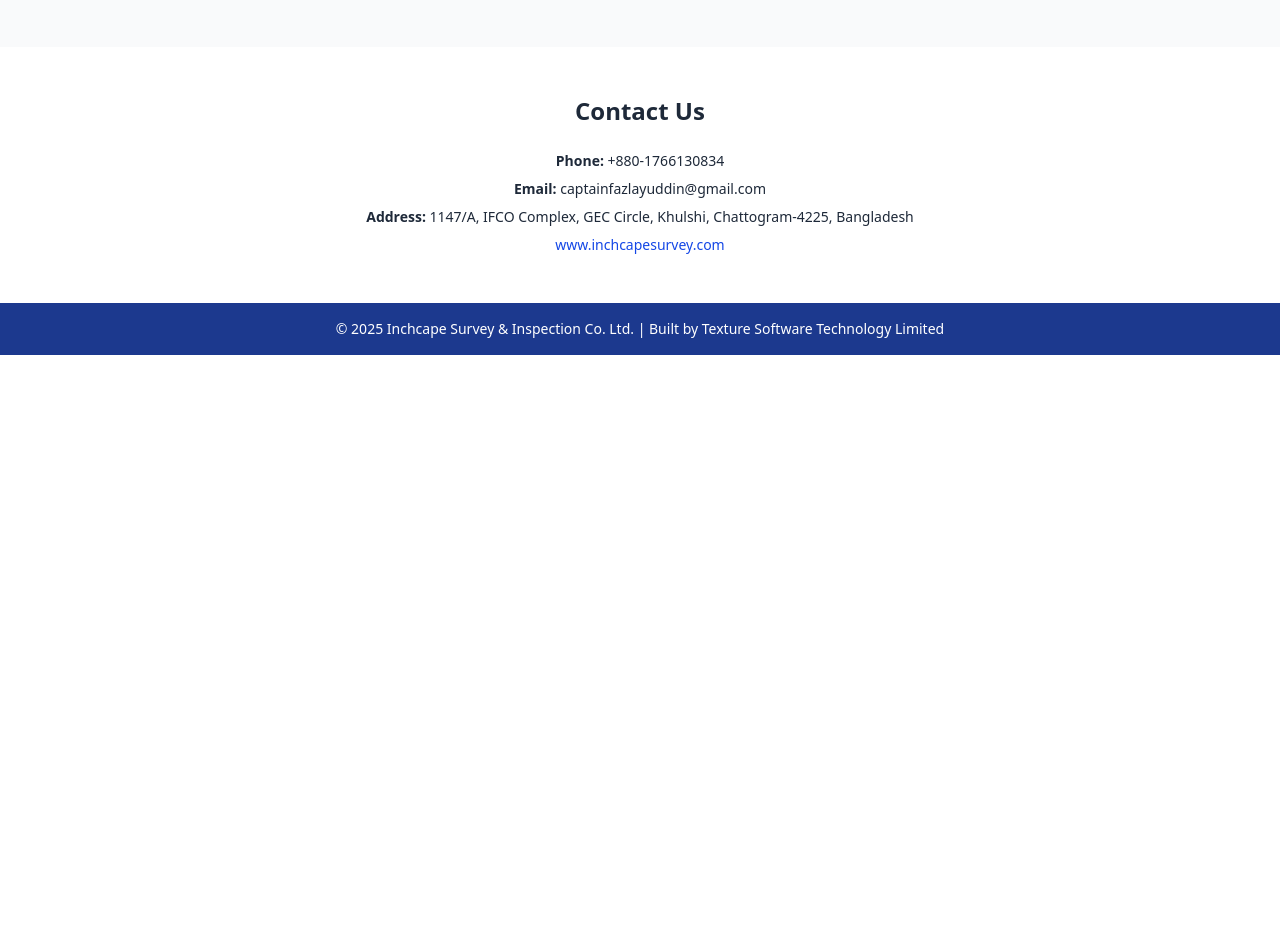
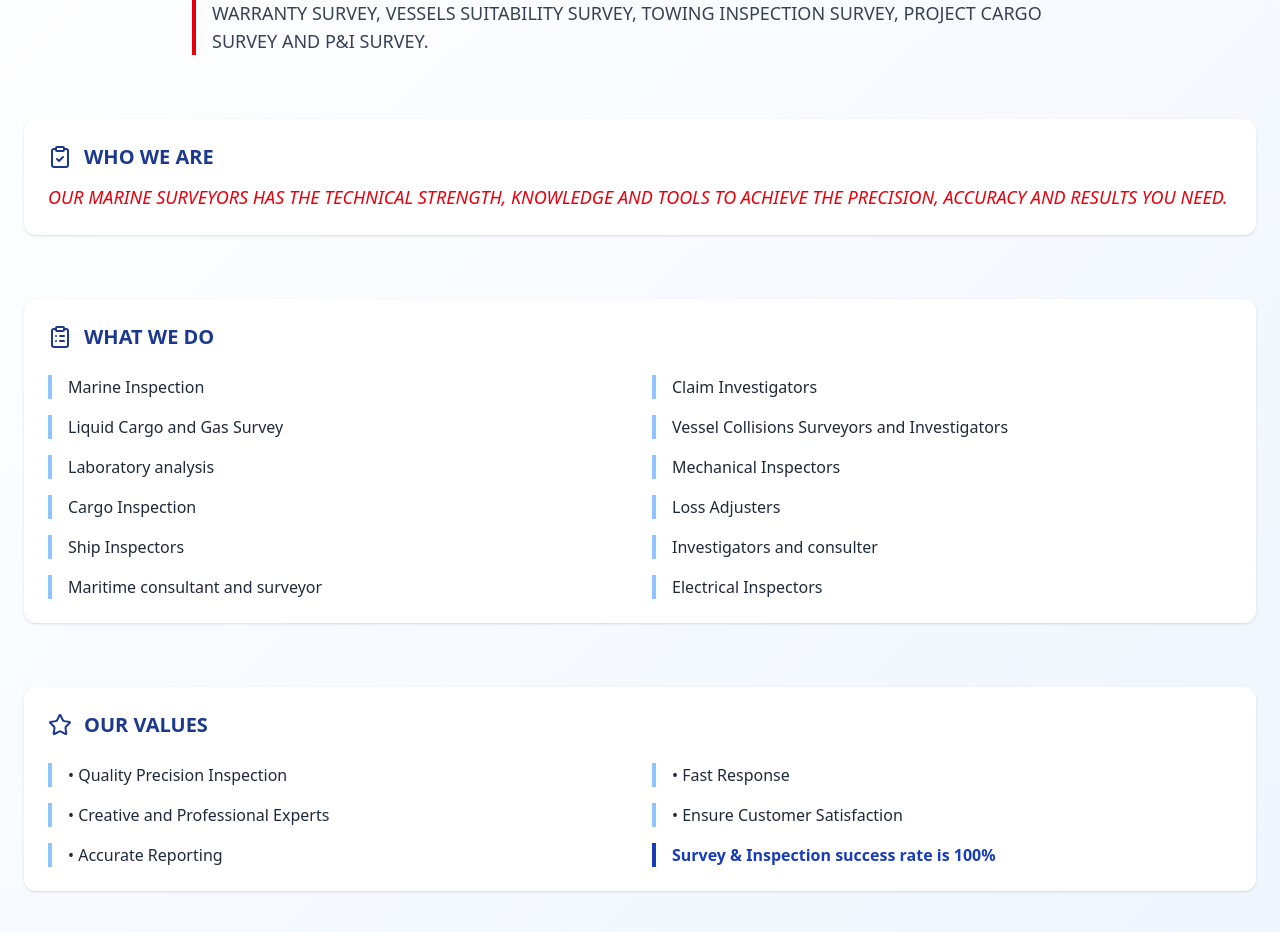
Before and after one commit to thinkGrow/inchcape-survey, a React (Vite) app: page / in a window 1280 px wide. Shown: the part 1700-2632 px from the top of the page. Before the commit the page ends 2055 px from the top, so only its background shows below. Built offline with nearby package versions, Linux system fonts and the light colour scheme.

Commit message:
updated about us section and managin director section

```diff
--- a/src/components/About.jsx
+++ b/src/components/About.jsx
@@ -1,59 +1,121 @@
 import React from "react";
-import { Mail } from 'lucide-react';
-import captainImage from '../assets/captain.jpg'; // adjust path based on setup
+import { ClipboardCheck, ClipboardList, Star } from "lucide-react";
 
 const About = () => {
   return (
     <>
-      <section id="about" className="bg-[#f4f6fb] py-16 px-6">
-        <div className="max-w-6xl mx-auto grid md:grid-cols-2 gap-12 items-center">
-          <div>
-            <h2 className="text-blue-900 text-3xl font-extrabold mb-2 text-balance">
-              Captain Md Fazlay Uddin Chowdhury
+      <section
+        className="bg-gradient-to-br from-white to-blue-50 py-20 px-6"
+        id="about"
+      >
+        <div className="max-w-7xl mx-auto space-y-16">
+          {/* Intro */}
+          <div className="text-center">
+            <h2 className="text-4xl font-extrabold text-blue-900 uppercase mb-4 tracking-tight">
+              About Us
             </h2>
-            <p className="italic mb-6">
-              Managing Director of the Inchcape Survey & Inspection Company
-              Limited
+            <p className="text-base md:text-lg text-gray-700 max-w-4xl mx-auto border-l-4 border-red-600 pl-4 text-left">
+              INCHCAPE SURVEY & INSPECTION COMPANY LIMITED HAVE PROFESSIONAL
+              EXPERT TO CONDUCT ALL MARINE SURVEY ACTIVITY LIKELY ON HIRE
+              SURVEY, CONDITION SURVEY, OFF HIRE BUNKER SURVEY, TOWING & LASHING
+              SURVEY, STUFFING SURVEY, PRE-LOADING SURVEY, BUNKER SURVEY, MARINE
+              WARRANTY SURVEY, VESSELS SUITABILITY SURVEY, TOWING INSPECTION
+              SURVEY, PROJECT CARGO SURVEY AND P&I SURVEY.
             </p>
-            <blockquote className="text-lg text-gray-700 font-medium border-l-4 border-blue-700 pl-4 mb-4">
-              “TO CREATE SUCCESS & HAPPINESS FOR CUSTOMERS & EMPLOYEES BY
-              INCREASING EFFICIENCY & PROFITABILITY FOR THE COMPANY”
-            </blockquote>
-            <p className="text-sm mb-4 text-gray-700">
-              Md Fazlay Uddin Chowdhury has over 15 years of experience as
-              Master on 22 vessels and sea experience over 30 years. He gained
-              experience on oil tankers (crude & product including VLCCs), bulk
-              carriers (handy to cape size), OBO and general cargo/container
-              vessels.
+          </div>
+
+          {/* Who We Are */}
+          <div className="bg-white shadow rounded-xl p-6">
+            <div className="flex items-center gap-3 text-blue-900 font-bold text-xl mb-3">
+              <ClipboardCheck className="w-6 h-6" />
+              WHO WE ARE
+            </div>
+            <p className="italic text-red-600 text-base md:text-lg">
+              OUR MARINE SURVEYORS HAS THE TECHNICAL STRENGTH, KNOWLEDGE AND
+              TOOLS TO ACHIEVE THE PRECISION, ACCURACY AND RESULTS YOU NEED.
             </p>
-            <p className="text-sm mb-4 text-gray-700">
-              He has worked with Ship Management Companies managing oil tankers,
-              chemical tankers, gas tankers, containers, Ro-Ro and Ro-Pax
-              vessels. As a consultant since 2010, he has handled
-              fire/explosion, collisions, grounding, unsafe port disputes,
-              building disputes, cargo damage, wreck removals etc.
-            </p>
-            <p className="text-sm text-gray-700">
-              He has also carried out numerous 'Navigational Audits',
-              'Pre-purchase Inspections', 'PNI Survey', 'Condition Surveys' and
-              'Bay Piloting'.
-            </p>
-            <div className="flex items-center gap-2 text-blue-800 mt-4">
-              <Mail className="w-5 h-5" />
-              <a
-                href="mailto:captainfazlayuddin@gmail.com"
-                className="hover:underline"
-              >
-                captainfazlayuddin@gmail.com
-              </a>
+          </div>
+
+          {/* What We Do */}
+          <div className="bg-white shadow rounded-xl p-6">
+            <div className="flex items-center gap-3 text-blue-900 font-bold text-xl mb-6">
+              <ClipboardList className="w-6 h-6" />
+              WHAT WE DO
+            </div>
+            <div className="grid grid-cols-1 md:grid-cols-2 gap-6 text-base text-gray-800">
+              <ul className="space-y-4">
+                <li className="pl-4 border-l-4 border-blue-300">
+                  Marine Inspection
+                </li>
+                <li className="pl-4 border-l-4 border-blue-300">
+                  Liquid Cargo and Gas Survey
+                </li>
+                <li className="pl-4 border-l-4 border-blue-300">
+                  Laboratory analysis
+                </li>
+                <li className="pl-4 border-l-4 border-blue-300">
+                  Cargo Inspection
+                </li>
+                <li className="pl-4 border-l-4 border-blue-300">
+                  Ship Inspectors
+                </li>
+                <li className="pl-4 border-l-4 border-blue-300">
+                  Maritime consultant and surveyor
+                </li>
+              </ul>
+              <ul className="space-y-4">
+                <li className="pl-4 border-l-4 border-blue-300">
+                  Claim Investigators
+                </li>
+                <li className="pl-4 border-l-4 border-blue-300">
+                  Vessel Collisions Surveyors and Investigators
+                </li>
+                <li className="pl-4 border-l-4 border-blue-300">
+                  Mechanical Inspectors
+                </li>
+                <li className="pl-4 border-l-4 border-blue-300">
+                  Loss Adjusters
+                </li>
+                <li className="pl-4 border-l-4 border-blue-300">
+                  Investigators and consulter
+                </li>
+                <li className="pl-4 border-l-4 border-blue-300">
+                  Electrical Inspectors
+                </li>
+              </ul>
             </div>
           </div>
-          <div className="flex flex-col items-center justify-center">
-            <img
-              src={captainImage}
-              alt="Capt. Md Fazlay Uddin Chowdhury"
-              className="rounded-lg shadow-md w-full max-w-sm"
-            />
+
+          {/* Our Values */}
+          <div className="bg-white shadow rounded-xl p-6">
+            <div className="flex items-center gap-3 text-blue-900 font-bold text-xl mb-6">
+              <Star className="w-6 h-6" />
+              OUR VALUES
+            </div>
+            <div className="grid grid-cols-1 md:grid-cols-2 gap-6 text-base">
+              <ul className="space-y-4">
+                <li className="pl-4 border-l-4 border-blue-300">
+                  • Quality Precision Inspection
+                </li>
+                <li className="pl-4 border-l-4 border-blue-300">
+                  • Creative and Professional Experts
+                </li>
+                <li className="pl-4 border-l-4 border-blue-300">
+                  • Accurate Reporting
+                </li>
+              </ul>
+              <ul className="space-y-4">
+                <li className="pl-4 border-l-4 border-blue-300">
+                  • Fast Response
+                </li>
+                <li className="pl-4 border-l-4 border-blue-300">
+                  • Ensure Customer Satisfaction
+                </li>
+                <li className="pl-4 border-l-4 border-blue-800 font-bold text-blue-800">
+                  Survey & Inspection success rate is 100%
+                </li>
+              </ul>
+            </div>
           </div>
         </div>
       </section>
--- /dev/null
+++ b/src/components/ManagingDirector.jsx
@@ -0,0 +1,64 @@
+import React from "react";
+import { Mail } from "lucide-react";
+import captainImage from "../assets/captain.jpg";
+
+const ManagingDirector = () => {
+  return (
+    <div>
+      <section id="about" className="bg-[#f4f6fb] py-16 px-6">
+        <div className="max-w-6xl mx-auto grid md:grid-cols-2 gap-12 items-center">
+          <div>
+            <h2 className="text-blue-900 text-3xl font-extrabold mb-2 text-balance">
+              Captain Md Fazlay Uddin Chowdhury
+            </h2>
+            <p className="italic mb-6">
+              Managing Director of the Inchcape Survey & Inspection Company
+              Limited
+            </p>
+            <blockquote className="text-lg text-gray-700 font-medium border-l-4 border-blue-700 pl-4 mb-4">
+              “TO CREATE SUCCESS & HAPPINESS FOR CUSTOMERS & EMPLOYEES BY
+              INCREASING EFFICIENCY & PROFITABILITY FOR THE COMPANY”
+            </blockquote>
+            <p className="text-sm mb-4 text-gray-700">
+              Md Fazlay Uddin Chowdhury has over 15 years of experience as
+              Master on 22 vessels and sea experience over 30 years. He gained
+              experience on oil tankers (crude & product including VLCCs), bulk
+              carriers (handy to cape size), OBO and general cargo/container
+              vessels.
+            </p>
+            <p className="text-sm mb-4 text-gray-700">
+              He has worked with Ship Management Companies managing oil tankers,
+              chemical tankers, gas tankers, containers, Ro-Ro and Ro-Pax
+              vessels. As a consultant since 2010, he has handled
+              fire/explosion, collisions, grounding, unsafe port disputes,
+              building disputes, cargo damage, wreck removals etc.
+            </p>
+            <p className="text-sm text-gray-700">
+              He has also carried out numerous 'Navigational Audits',
+              'Pre-purchase Inspections', 'PNI Survey', 'Condition Surveys' and
+              'Bay Piloting'.
+            </p>
+            <div className="flex items-center gap-2 text-blue-800 mt-4">
+              <Mail className="w-5 h-5" />
+              <a
+                href="mailto:captainfazlayuddin@gmail.com"
+                className="hover:underline"
+              >
+                captainfazlayuddin@gmail.com
+              </a>
+            </div>
+          </div>
+          <div className="flex flex-col items-center justify-center">
+            <img
+              src={captainImage}
+              alt="Capt. Md Fazlay Uddin Chowdhury"
+              className="rounded-lg shadow-md w-full max-w-sm"
+            />
+          </div>
+        </div>
+      </section>
+    </div>
+  );
+};
+
+export default ManagingDirector;
--- a/src/pages/InchcapeLanding.jsx
+++ b/src/pages/InchcapeLanding.jsx
@@ -5,6 +5,7 @@
 import Services from "../components/Services";
 import Contact from "../components/Contact";
 import Footer from "../components/Footer";
+import ManagingDirector from "../components/ManagingDirector";
 
 export default function InchcapeLanding() {
   return (
@@ -13,6 +14,9 @@
 
       {/* Hero Section */}
       <Hero></Hero>
+
+      {/* Managing Director Section */}
+      <ManagingDirector></ManagingDirector>
 
       {/* About Section */}
       <About></About>
```
